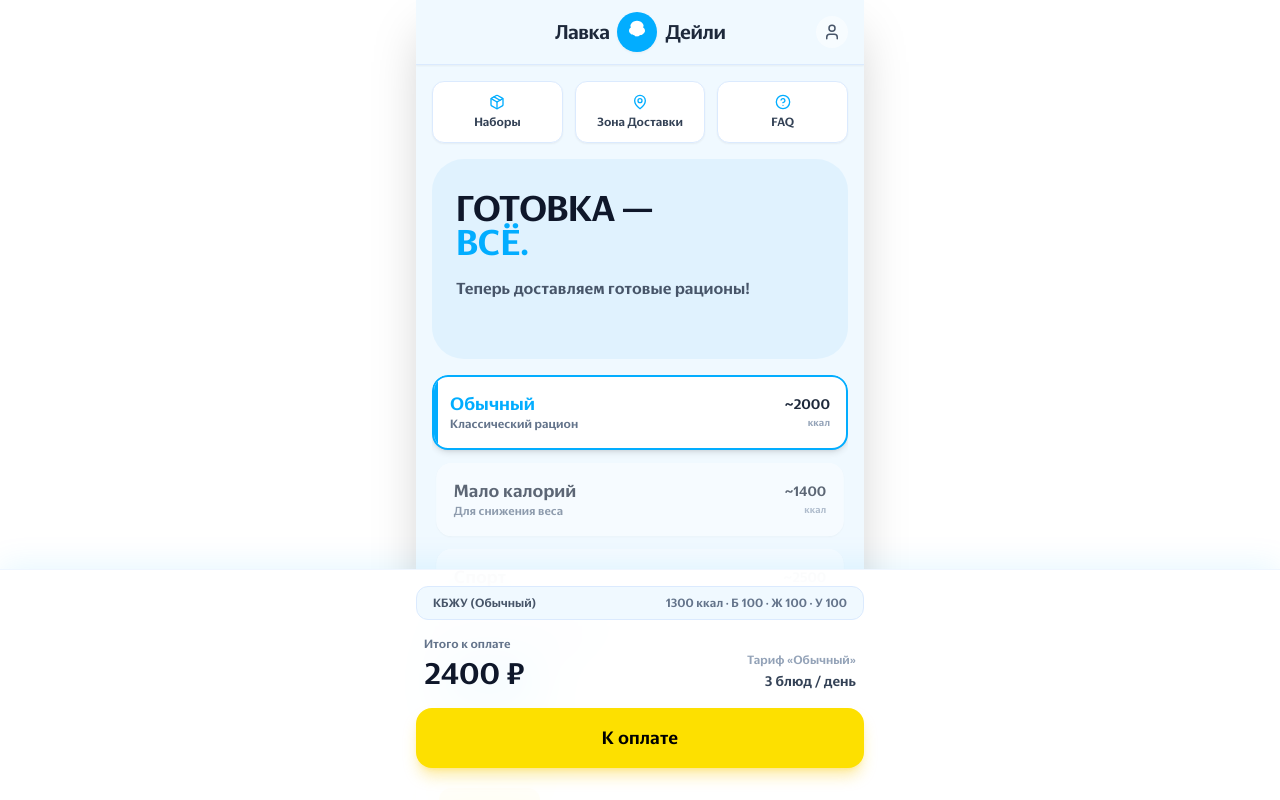
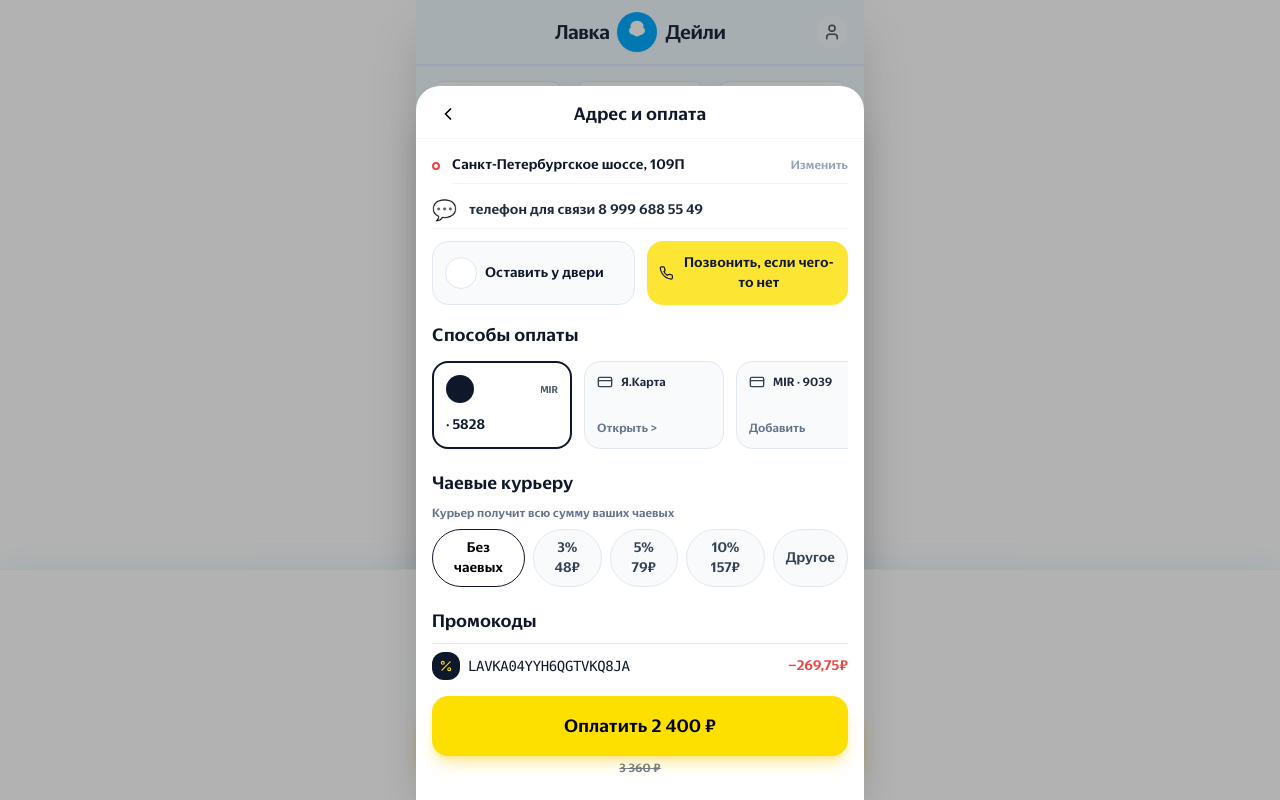
Before and after one commit to nikishks/lavka-daily-prototype, a React (Vite) app: page / in a window 1280 px wide. Both pictures are taken after a click on the button "К оплате". Shown: the top 800 px of the page. Built offline with nearby package versions, Linux system fonts and the light colour scheme.

Commit message:
Update App.jsx

```diff
--- a/src/App.jsx
+++ b/src/App.jsx
@@ -1,5 +1,5 @@
 import React, { useState, useMemo, useEffect } from 'react';
-import { User, MapPin, HelpCircle, Package } from 'lucide-react';
+import { User, MapPin, HelpCircle, Package, Phone, CreditCard, ChevronLeft, Percent } from 'lucide-react';
 
 // --- DATA LAYER (MOCKED) ---
 
@@ -616,11 +616,160 @@
   );
 };
 
-// 9. OrderSummaryBar (Закрепленный футер с итоговой информацией)
+// 9. PaymentSheet (Нижний экран "Адрес и оплата")
 /**
- * @param {{totalPrice: number, selectedMealCount: number, selectedDietPlan: DietPlan, dynamicMacros: {calories: number, protein: number, fat: number, carbs: number}}} props
+ * @param {{
+ *  totalPrice: number;
+ *  selectedMealCount: number;
+ *  selectedDays: number;
+ *  onClose: () => void;
+ * }} props
  */
-const OrderSummaryBar = ({ totalPrice, selectedMealCount, selectedDietPlan, dynamicMacros }) => {
+const PaymentSheet = ({ totalPrice, selectedMealCount, selectedDays, onClose }) => {
+  return (
+    <div className="fixed inset-0 z-50 flex items-end justify-center">
+      {/* Фон */}
+      <button
+        onClick={onClose}
+        className="absolute inset-0 bg-black/30"
+      />
+
+      {/* Нижний лист */}
+      <div className="relative z-10 w-full max-w-md bg-white rounded-t-3xl shadow-2xl pb-6">
+        {/* Хедер */}
+        <div className="flex items-center justify-between px-4 pt-3 pb-2 border-b border-slate-100">
+          <button
+            onClick={onClose}
+            className="flex items-center justify-center w-8 h-8 rounded-full hover:bg-slate-100 active:scale-95 transition"
+          >
+            <ChevronLeft size={20} />
+          </button>
+          <h2 className="font-bold text-lg text-slate-900">Адрес и оплата</h2>
+          <div className="w-8" />
+        </div>
+
+        <div className="px-4 mt-2 space-y-4 max-h-[70vh] overflow-y-auto no-scrollbar pb-2">
+          {/* Адрес */}
+          <div className="space-y-2">
+            <div className="flex items-center gap-3">
+              <div className="w-2 h-2 rounded-full border-2 border-red-500" />
+              <div className="flex-1 flex items-center justify-between gap-2 py-2 border-b border-slate-100">
+                <span className="text-sm font-medium text-slate-900">
+                  Санкт-Петербургское шоссе, 109П
+                </span>
+                <span className="text-xs text-slate-400">Изменить</span>
+              </div>
+            </div>
+            <div className="flex items-center gap-3 py-2 border-b border-slate-100">
+              <span className="text-slate-500 text-xl leading-none">💬</span>
+              <span className="text-sm text-slate-800">
+                телефон для связи 8&nbsp;999&nbsp;688&nbsp;55&nbsp;49
+              </span>
+            </div>
+
+            <div className="flex gap-3 pt-1">
+              <button className="flex-1 flex items-center justify-between px-3 py-3 bg-slate-50 rounded-2xl border border-slate-200">
+                <div className="flex items-center gap-2">
+                  <span className="inline-flex w-8 h-8 rounded-full bg-white border border-slate-200" />
+                  <span className="text-sm text-slate-900">Оставить у двери</span>
+                </div>
+              </button>
+              <button className="flex-1 flex items-center justify-center gap-2 px-3 py-3 bg-[#FDE000]/80 rounded-2xl">
+                <Phone size={18} className="text-slate-900" />
+                <span className="text-sm font-medium text-slate-900">
+                  Позвонить, если чего-то нет
+                </span>
+              </button>
+            </div>
+          </div>
+
+          {/* Способы оплаты */}
+          <div className="space-y-3">
+            <h3 className="font-bold text-slate-900 text-lg">Способы оплаты</h3>
+            <div className="flex gap-3 overflow-x-auto no-scrollbar pb-1">
+              <div className="min-w-[140px] px-3 py-3 bg-white rounded-2xl border-2 border-slate-900 shadow-sm flex flex-col justify-between">
+                <div className="flex items-center justify-between mb-3">
+                  <div className="w-7 h-7 rounded-full bg-slate-900" />
+                  <span className="text-[10px] font-semibold text-slate-600">MIR</span>
+                </div>
+                <span className="text-sm font-semibold text-slate-900">· 5828</span>
+              </div>
+              <div className="min-w-[140px] px-3 py-3 bg-slate-50 rounded-2xl border border-slate-200 flex flex-col justify-between">
+                <div className="flex items-center gap-2 mb-2">
+                  <CreditCard size={16} className="text-slate-700" />
+                  <span className="text-xs font-semibold text-slate-800">Я.Карта</span>
+                </div>
+                <span className="text-xs text-slate-500">Открыть &gt;</span>
+              </div>
+              <div className="min-w-[140px] px-3 py-3 bg-slate-50 rounded-2xl border border-slate-200 flex flex-col justify-between">
+                <div className="flex items-center gap-2 mb-2">
+                  <CreditCard size={16} className="text-slate-700" />
+                  <span className="text-xs font-semibold text-slate-800">MIR · 9039</span>
+                </div>
+                <span className="text-xs text-slate-500">Добавить</span>
+              </div>
+            </div>
+          </div>
+
+          {/* Чаевые */}
+          <div className="space-y-2">
+            <h3 className="font-bold text-slate-900 text-lg">Чаевые курьеру</h3>
+            <p className="text-xs text-slate-500">
+              Курьер получит всю сумму ваших чаевых
+            </p>
+            <div className="flex gap-2 overflow-x-auto no-scrollbar pb-1">
+              {['Без чаевых', '3% 48₽', '5% 79₽', '10% 157₽', 'Другое'].map((label, idx) => (
+                <button
+                  key={label}
+                  className={`px-3 py-2 rounded-full text-sm border ${
+                    idx === 0
+                      ? 'border-slate-900 bg-white font-semibold'
+                      : 'border-slate-200 bg-slate-50 text-slate-700'
+                  }`}
+                >
+                  {label}
+                </button>
+              ))}
+            </div>
+          </div>
+
+          {/* Промокоды */}
+          <div className="space-y-2">
+            <h3 className="font-bold text-slate-900 text-lg">Промокоды</h3>
+            <div className="w-full h-px bg-slate-200" />
+            <div className="flex items-center justify-between">
+              <div className="flex items-center gap-2">
+                <div className="w-7 h-7 rounded-xl bg-slate-900 flex items-center justify-center">
+                  <Percent size={14} className="text-[#FDE000]" />
+                </div>
+                <span className="text-sm font-mono tracking-tight text-slate-900">
+                  LAVKA04YYH6QGTVKQ8JA
+                </span>
+              </div>
+              <span className="text-sm font-semibold text-red-500">−269,75₽</span>
+            </div>
+          </div>
+        </div>
+
+        {/* Нижняя кнопка оплаты */}
+        <div className="px-4 pt-2">
+          <button className="w-full bg-[#FDE000] active:bg-yellow-400 text-black font-bold py-4 rounded-2xl text-lg shadow-lg shadow-yellow-400/40 transition-all transform active:scale-[0.98]">
+            Оплатить {totalPrice.toLocaleString('ru-RU')} ₽
+          </button>
+          <p className="mt-1 text-center text-xs text-slate-500 line-through">
+            {(totalPrice * 1.4).toLocaleString('ru-RU', { maximumFractionDigits: 0 })} ₽
+          </p>
+        </div>
+      </div>
+    </div>
+  );
+};
+
+// 10. OrderSummaryBar (Закрепленный футер с итоговой информацией)
+/**
+ * @param {{totalPrice: number, selectedMealCount: number, selectedDietPlan: DietPlan, dynamicMacros: {calories: number, protein: number, fat: number, carbs: number}, onPayClick: () => void}} props
+ */
+const OrderSummaryBar = ({ totalPrice, selectedMealCount, selectedDietPlan, dynamicMacros, onPayClick }) => {
     // Используем динамические макронутриенты из выбранных блюд
     const { calories, protein, fat, carbs } = dynamicMacros;
 
@@ -648,7 +797,10 @@
                 </div>
             </div>
 
-            <button className="w-full bg-[#FDE000] active:bg-yellow-400 text-black font-bold py-4 rounded-2xl text-lg shadow-lg shadow-yellow-400/40 transition-all transform active:scale-[0.98]">
+            <button
+              onClick={onPayClick}
+              className="w-full bg-[#FDE000] active:bg-yellow-400 text-black font-bold py-4 rounded-2xl text-lg shadow-lg shadow-yellow-400/40 transition-all transform active:scale-[0.98]"
+            >
                 К оплате
             </button>
             </div>
@@ -663,6 +815,7 @@
   const [selectedRationId, setSelectedRationId] = useState('normal');
   const [selectedDays, setSelectedDays] = useState(3);
   const allowedDays = [3, 7, 14, 30];
+  const [isPaymentOpen, setIsPaymentOpen] = useState(false);
 
   /** @type {DietPlan} */
   const selectedDietPlan = useMemo(() => {
@@ -832,13 +985,24 @@
         <FAQSection />
       </div>
 
-      {/* 9. OrderSummaryBar - Итоговая панель с динамическим КБЖУ (Rule 5.1) */}
+      {/* 10. OrderSummaryBar - Итоговая панель с динамическим КБЖУ (Rule 5.1) */}
       <OrderSummaryBar
         totalPrice={totalPrice}
         selectedMealCount={selectedMealCount}
         selectedDietPlan={selectedDietPlan}
         dynamicMacros={dynamicMacros}
+        onPayClick={() => setIsPaymentOpen(true)}
       />
+
+      {/* 9. PaymentSheet - нижний экран "Адрес и оплата" */}
+      {isPaymentOpen && (
+        <PaymentSheet
+          totalPrice={totalPrice}
+          selectedMealCount={selectedMealCount}
+          selectedDays={selectedDays}
+          onClose={() => setIsPaymentOpen(false)}
+        />
+      )}
     </div>
   );
 }
```
